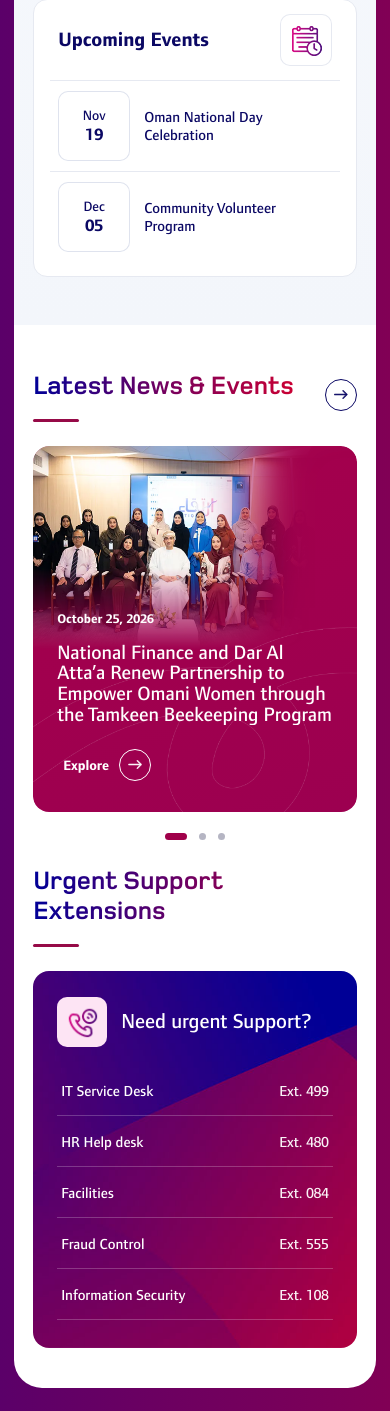
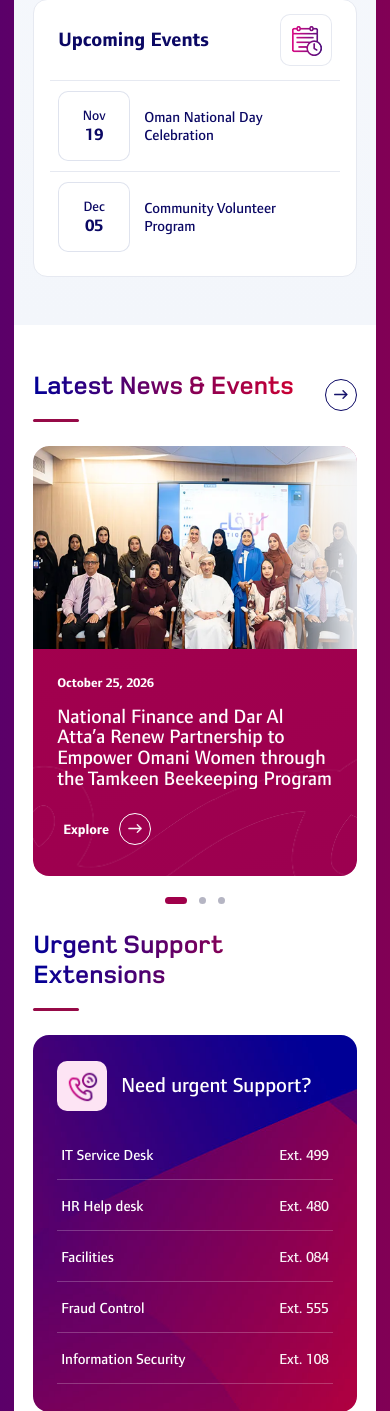
Before and after one commit to connect-renny/national-finance, a PHP site: page / in a window 390 px wide. Shown: the part 1285-2696 px from the top of the page. Run offline with PHP 8.4, Linux system fonts and the light colour scheme; style sheets or scripts are compiled from the project's sources; some web fonts are replaced.

Commit message:
Rework news card into split photo/content layout
Switch .news-card to a two-column grid so the photo and crimson content
panel sit side by side (stacked on small screens) instead of overlaying
text on the image. Update the news-01 image and remove the old reference
screenshots in screens/.

Co-Authored-By: Claude Opus 5.5 <noreply@anthropic.com>
Claude-Session: https://claude.ai/code/session_01RSMmAUUUpCvzhH6Cm6934j

```diff
--- a/scss/pages/_home.scss
+++ b/scss/pages/_home.scss
@@ -1132,9 +1132,12 @@
   }
 }
 
+// Split card: photo panel + crimson content panel, side by side (stacked on
+// small screens). Nothing overlays the photo.
 .news-card {
   position: relative;
-  display: flex;
+  display: grid;
+  grid-template-columns: minmax(0, 1.08fr) minmax(0, 1fr);
   height: 100%;
   min-height: clamp(340px, 21vw, 412px);
   color: var(--white);
@@ -1144,23 +1147,24 @@
   isolation: isolate;
 
   @include mq-down("md") {
-    flex-direction: column;
+    grid-template-columns: 1fr;
+    min-height: 0;
   }
 }
 
 .news-card__media {
-  position: absolute;
-  inset-block: 0;
-  inset-inline-start: 0;
-  z-index: -1;
-  width: 68%;
+  position: relative;
+  z-index: 1;
   overflow: hidden;
+  background: var(--nf-surface, #f1f2f6);
 
   img {
+    position: absolute;
+    inset: 0;
     width: 100%;
     height: 100%;
     object-fit: cover;
-    object-position: left center;
+    object-position: center;
     transition: transform 1.2s var(--ease-out);
   }
 
@@ -1168,60 +1172,49 @@
     transform: scale(1.05);
   }
 
-  // RTL: the photo sits on the right, but its baked-in fade is on the
-  // photo's own right edge, so fade the left edge into the card instead.
-  @include mq-up("md") {
-    [dir="rtl"] & {
-      mask-image: linear-gradient(270deg, #000 62%, transparent 96%);
-    }
-  }
-
   @include mq-down("md") {
-    position: relative;
-    width: 100%;
     aspect-ratio: 16 / 10;
-    // The photo's own right-edge fade doesn't help when stacked — fade it
-    // into the card from the bottom instead.
-    mask-image: linear-gradient(180deg, #000 60%, transparent 100%);
 
     img {
-      object-position: left top;
+      object-position: center top;
     }
   }
 }
 
-// Supplied line art (white, already ~17% alpha in the PNG — no extra
-// opacity). Scaled up and offset so its right-hand loop straddles the photo
-// edge and the tail sweeps up toward the top-right corner, as designed.
+// Supplied line art (white, already ~17% alpha in the PNG). Sits behind the
+// photo panel, so only the part crossing the content panel shows.
 .news-card__lines {
   position: absolute;
-  top: 46%;
-  left: -62%;
-  z-index: -1;
-  width: 175%;
+  top: 38%;
+  inset-inline-start: 0;
+  z-index: 0;
+  width: 150%;
   max-width: none;
   height: auto;
   pointer-events: none;
 
+  [dir="rtl"] & {
+    transform: scaleX(-1);
+  }
+
   @include mq-down("md") {
     top: auto;
-    bottom: -10%;
-    left: -120%;
-    width: 300%;
+    bottom: -12%;
+    inset-inline-start: -60%;
+    width: 260%;
   }
 }
 
 .news-card__body {
+  position: relative;
+  z-index: 1;
   display: flex;
   flex-direction: column;
   justify-content: center;
-  margin-inline-start: 56.8%;
-  padding-block: 40px;
-  padding-inline: 0 clamp(24px, 3vw, 56px);
+  padding: clamp(28px, 2.2vw, 44px) clamp(24px, 2.6vw, 52px);
 
   @include mq-down("md") {
-    margin: -40px 0 0;
-    padding: 0 24px 32px;
+    padding: 24px 24px 32px;
   }
 
   time {
```
Also changed, not shown: assets/images/news-01.png, screens/ceo-screen.jpg (deleted), screens/employee-screen-01.jpg (deleted), screens/employee-screen-02.jpg (deleted), screens/hero-slide-01.jpg (deleted), screens/home-screen-01.jpg (deleted), screens/home-screen-02.jpg (deleted), screens/home-screen-03.jpg (deleted).
